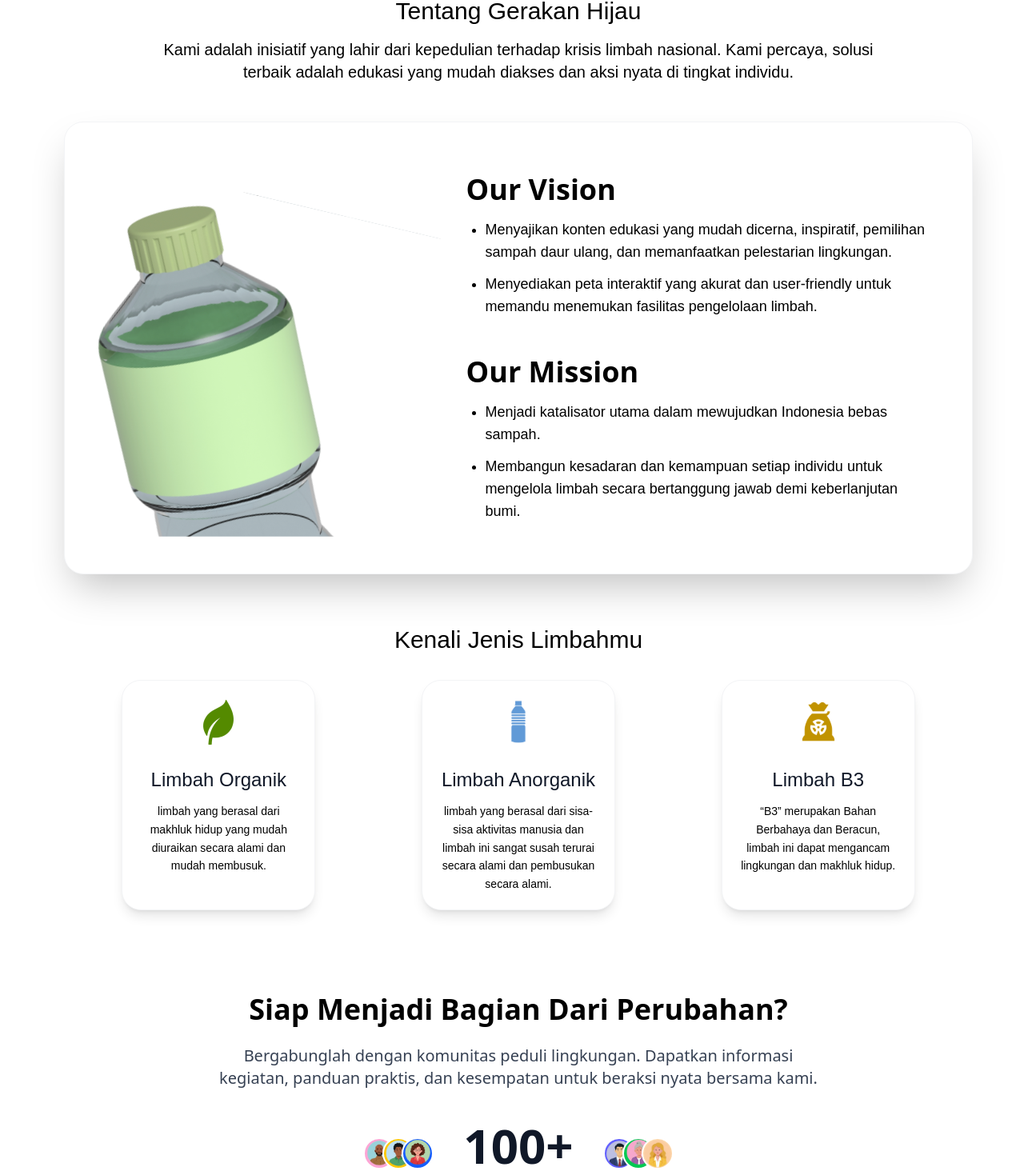
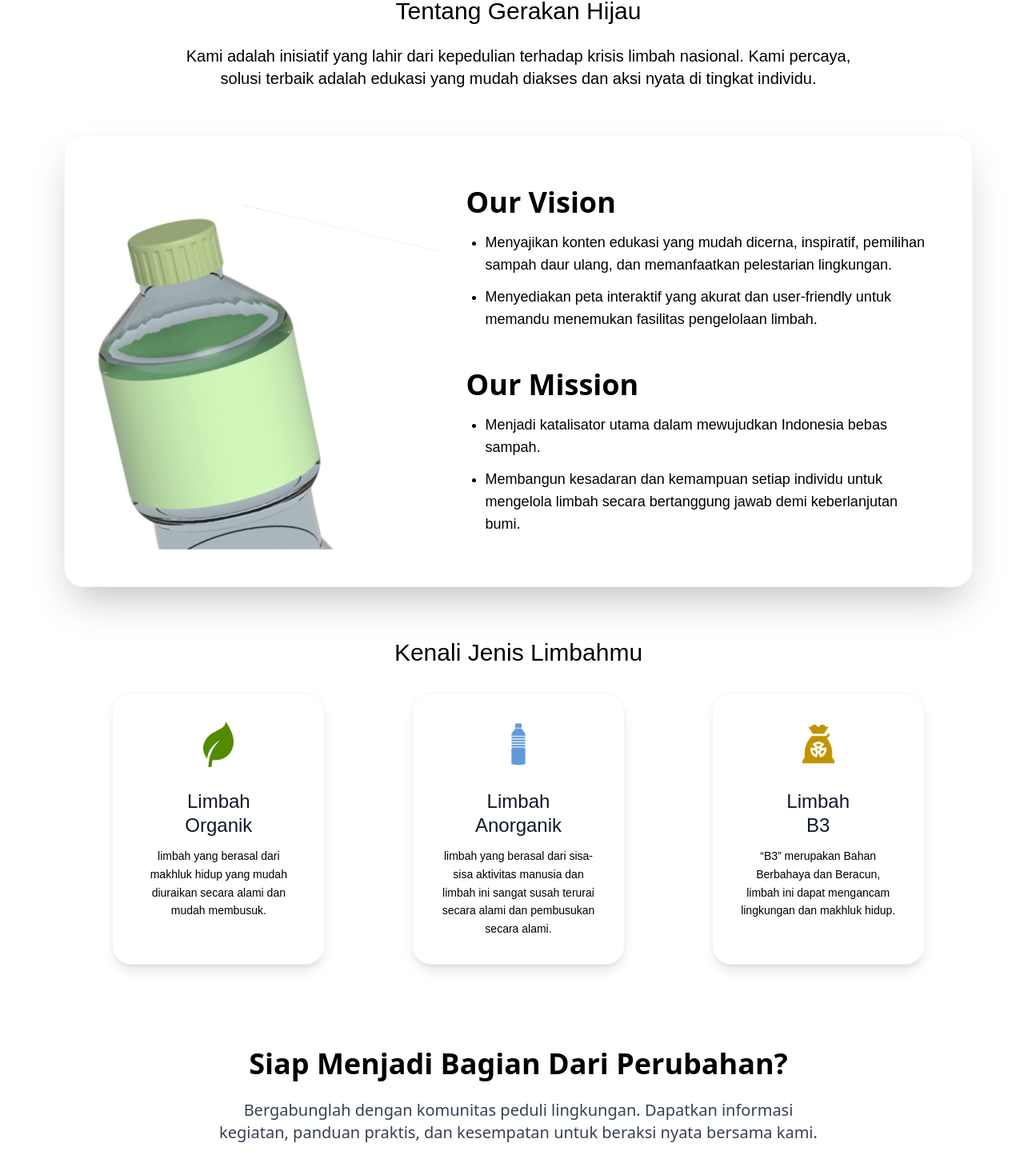
Before and after one commit to AkbarFelda/undowaste, a React (Vite) app: page /home in a window 1280 px wide. Shown: the part 607-2071 px from the top of the page at 80% size. Built offline with nearby package versions, Linux system fonts and the light colour scheme.

Commit message:
feat:[AF] update WasteTypeCard layout, add handleJoinClick to header and pages for community link

```diff
--- a/src/components/WasteTypeCard.jsx
+++ b/src/components/WasteTypeCard.jsx
@@ -1,40 +1,32 @@
 import React from "react";
 
 const WasteTypeCard = ({ icon: Icon, title, description, className = "" }) => {
+  const titleLines = title.split(" ");
+
   return (
     <div
       className={`
-        flex flex-col items-center text-center p-6 sm:p-12 md:p-5
+        flex flex-col items-center text-center p-6 sm:p-12 md:p-8
         bg-white rounded-3xl shadow-lg border border-gray-100
         max-w-xs mx-auto h-full ${className}
-    `}
+      `}
     >
       <div className="mb-6 h-16 w-16 flex items-center justify-center">
         {Icon ? (
           <img
-               src={Icon}
-               alt={`${title} Icon`}
-               className="w-full h-full object-contain"
-            />
+            src={Icon}
+            alt={`${title} Icon`}
+            className="w-full h-full object-contain"
+          />
         ) : (
-          <div className="w-full h-full text-green-600">
-            <svg
-              fill="currentColor"
-              viewBox="0 0 20 20"
-              xmlns="http://www.w3.org/2000/svg"
-            >
-              <path
-                fillRule="evenodd"
-                d="M10 18a8 8 0 100-16 8 8 0 000 16zM5.3 4.7A8.001 8.001 0 0115.3 14.7L10 9.4 4.7 4.7z"
-                clipRule="evenodd"
-              />
-            </svg>
-          </div>
+          <div className="w-full h-full text-green-600" />
         )}
       </div>
 
-      <h1 className="text-xl sm:text-2xl font-primary font-medium text-gray-900 mb-3">
-        {title}
+
+      <h1 className="text-xl sm:text-2xl font-primary font-medium text-gray-900 mb-3 leading-tight">
+        {titleLines[0]} <br />
+        {titleLines.slice(1).join(" ")}
       </h1>
 
       <p className="text-sm text-black text-center font-secondary leading-relaxed max-w-[200px]">
--- a/src/hooks/useHeaderLogic.js
+++ b/src/hooks/useHeaderLogic.js
@@ -12,6 +12,11 @@ export function useHeaderLogic() {
   const [isOpen, setIsOpen] = useState(false);
   const location = useLocation();
 
+  const handleJoinClick = () => {
+    window.open(
+      "https://chat.whatsapp.com/HxzzkSXHZNo8vjWHKYfGN6",
+    );
+  }
   const handleToggle = () => setIsOpen(prev => !prev);
   const handleClose = () => setIsOpen(false);
 
@@ -20,6 +25,7 @@ export function useHeaderLogic() {
     location,
     navLinks,
     handleToggle,
-    handleClose
+    handleClose,
+    handleJoinClick
   };
 }
--- a/src/layout/Header.jsx
+++ b/src/layout/Header.jsx
@@ -6,7 +6,7 @@ import { UndowasteLogo } from "../assets";
 import { useHeaderLogic } from "../hooks/useHeaderLogic";
 
 function Header({ isLanding = false }) {
-  const { isOpen, location, navLinks, handleToggle, handleClose } = useHeaderLogic();
+  const { isOpen, location, navLinks, handleToggle, handleClose, handleJoinClick } = useHeaderLogic();
   const currentPath = location.pathname;
 
   return (
@@ -36,7 +36,7 @@ function Header({ isLanding = false }) {
         ) : (
           <div className="hidden md:flex">
             <Link
-              to="/community"
+              onClick={handleJoinClick}
               className="bg-black text-white px-6 py-2 rounded-xl font-semibold shadow hover:opacity-80 transition"
             >
               Gabung Komunitas
@@ -51,7 +51,7 @@ function Header({ isLanding = false }) {
           <FontAwesomeIcon icon={isOpen ? faTimes : faBars} />
         </button>
       </div>
-      <div
+    <div
         className={`md:hidden bg-white border-t overflow-hidden transition-all duration-300 ${
           isOpen ? "max-h-60" : "max-h-0"
         }`}
--- a/src/pages/Home.jsx
+++ b/src/pages/Home.jsx
@@ -17,8 +17,11 @@ import { WasteTypeCard, JoinCommunitySection } from "../components";
 function Home() {
   const profileImages = [Profil1, Profil2, Profil3, Profil4, Profil5, Profil6];
   const handleJoinClick = () => {
-    alert("Mengarah ke halaman pendaftaran komunitas!");
+    window.open("https://chat.whatsapp.com/HxzzkSXHZNo8vjWHKYfGN6");
   };
+  const handleLearnMoreClick = () => {
+    window.location.href = "/content";
+  }
   return (
     <>
       <div className="relative z-10 py-12 lg:py-10 lg:ml-15 lg:mr-16 md:ml-8">
@@ -42,24 +45,23 @@ function Home() {
               menjadi langkah kecil menuju masa depan yang lebih hijau.
             </p>
 
-            <button className="bg-black text-white font-bold rounded-full shadow-lg transition duration-300 hover:opacity-80 py-3 px-8">
+            <button onClick={handleLearnMoreClick} className="bg-black text-white font-bold rounded-full shadow-lg transition duration-300 hover:opacity-80 py-3 px-8">
               Pelajari Lebih Jauh
             </button>
           </div>
         </div>
         <div className="text-center md:ml-5 items-center py-12">
-          {/* vISI MISI */}
           <h1 className="text-black text-3xl font-medium font-primary">
             Tentang Gerakan Hijau
           </h1>
-          <p className="text-black font-secondary font-medium text-xl max-w-4xl mx-auto mt-4">
+          <p className="text-black font-secondary font-medium text-xl max-w-4xl mx-auto mt-4 p-2">
             Kami adalah inisiatif yang lahir dari kepedulian terhadap krisis
             limbah nasional. Kami percaya, solusi terbaik adalah edukasi yang
             mudah diakses dan aksi nyata di tingkat individu.
           </p>
 
-          <div className="relative w-full max-w-[1400px] mx-auto my-12 md:my-12 ">
-            <div className="bg-white  shadow-2xl rounded-3xl p-8 md:p-12 border border-gray-100 relative overflow-hidden">
+          <div className="relative w-full max-w-[1400px] mx-auto my-12 md:my-12 content-center ">
+            <div className="bg-white shadow-2xl rounded-3xl p-8 md:p-12 border border-gray-100 relative overflow-hidden">
               <div className="flex flex-col lg:flex-row gap-8 lg:gap-16 items-start">
                 <div className="w-full lg:w-2/5 flex justify-center relative h-[350px] lg:h-[450px]">
                   <img
@@ -133,7 +135,7 @@ function Home() {
               />
             </div>
           </div>
-          <div className="mt-16 px-4">
+          <div className="py-16 px-4">
             <JoinCommunitySection
               profileImages={profileImages}
               memberCount="100+"
--- a/src/pages/Landing.jsx
+++ b/src/pages/Landing.jsx
@@ -19,8 +19,11 @@ import { TestimonialSlider, JoinCommunitySection } from "../components";
 function Landing() {
   const profileImages = [Profil1, Profil2, Profil3, Profil4, Profil5, Profil6];
   const handleJoinClick = () => {
-    alert("Mengarah ke halaman pendaftaran komunitas!");
-  };
+  window.open(
+    "https://chat.whatsapp.com/HxzzkSXHZNo8vjWHKYfGN6",
+  );
+};
+
   const navigate = useNavigate();
   const handleEnterWebsite = () => {
     navigate("/home");
@@ -39,7 +42,7 @@ function Landing() {
                 Bersih Bersama
               </h1>
 
-              <p className="text-black font-medium text-lg sm:text-xl mb-10 font-secondary max-w-xs mx-auto md:max-w-none md:mx-0 text-center md:text-left ml-0 sm:ml-4 md:ml-4">
+              <p className="text-black font-medium text-lg sm:text-xl mb-10 font-secondary max-w-xs mx-auto md:max-w-none md:mx-0 text-center md:text-left sm:ml-4 md:ml-4">
                 Bergabunglah dengan ribuan orang lainnya dalam misi untuk
                 mengurangi limbah dan menciptakan lingkungan yang lebih bersih
                 dan sehat. Setiap tindakan kecil berdampak besar bagi bumi.
@@ -112,7 +115,7 @@ function Landing() {
               </div>
             </div>
           </div>
-          <div className="mt-16 px-4">
+          <div className="px-4">
             <JoinCommunitySection
               profileImages={profileImages}
               memberCount="100+"
```
